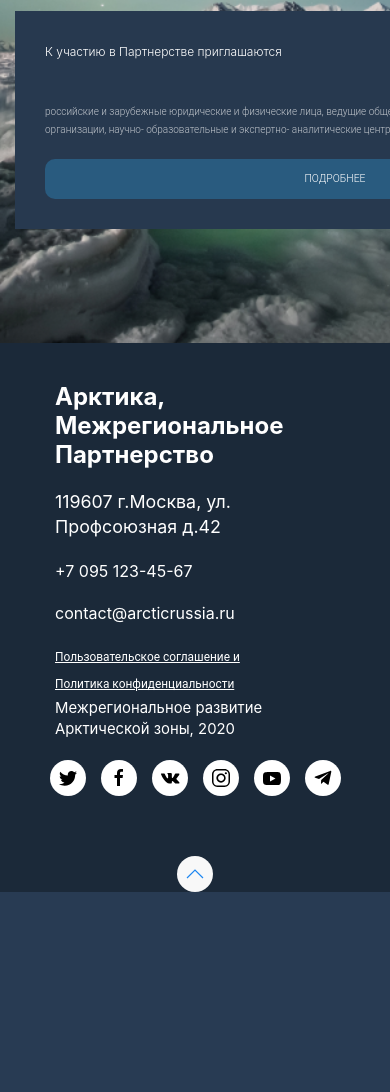
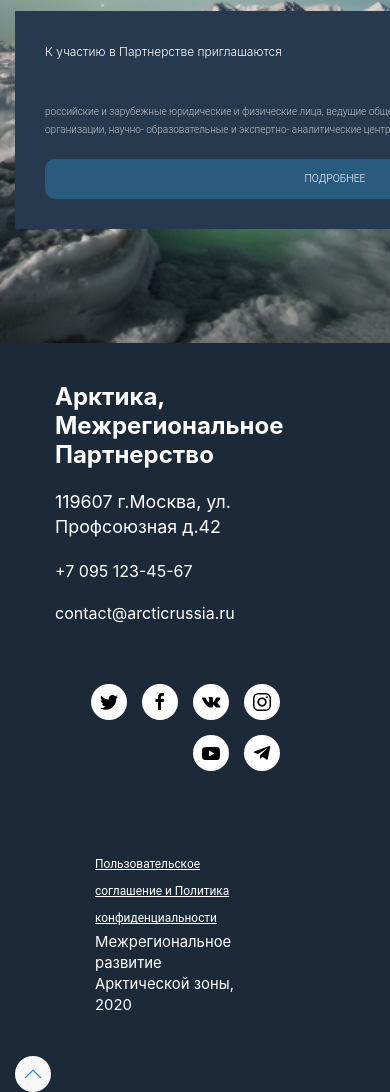
Before and after one commit to Natiqq/natiqq.github.io, a plain HTML site: page index.html in a window 390 px wide. Shown: the part 3072-4164 px from the top of the page. Before the commit the page ends 3964 px from the top, so only its background shows below. Drawn offline with Linux system fonts and the light colour scheme; grey boxes are pictures that could not be loaded.

Commit message:
14.08.2020

```diff
--- a/css/style.css
+++ b/css/style.css
@@ -238,6 +238,14 @@ h6,
     margin-top: 100px;
 }
 
+.agreement {
+    display: flex;
+    flex-direction: column;
+    justify-content: start;
+    align-items: center;
+    order: 3;
+}
+
 @media (min-width: 960px) {
     .bg-image h1,
     .bg-image p {
@@ -284,12 +292,22 @@ h6,
         width: 100%;
         display: flex;
         flex-wrap: wrap;
+        flex-direction: column;
+        order: 1;
     }
     .social {
         display: flex;
-        justify-content: center;
+        justify-content: flex-end;
         align-items: center;
         margin-bottom: 5em;
+        order: 2;
+    }
+    .agreement {
+        display: flex;
+        flex-direction: column;
+        justify-content: start;
+        align-items: center;
+        order: 3;
     }
 }
 
--- a/footer.html
+++ b/footer.html
@@ -1,17 +1,12 @@
-<footer class="uk-container ftr-color uk-width-1-1 uk-flex uk-flex-center">
-    <div class="uk-container uk-width-2-3 uk-flex uk-flex-column uk-margin-medium-top uk-margin-large-left">
+<footer class=" uk-container ftr-color uk-width-1-1 uk-flex uk-flex-center">
+    <div class="footer uk-container uk-width-2-3 uk-flex uk-flex-column uk-margin-medium-top uk-margin-large-left">
         <h1>Арктика, Межрегиональное Партнерство</h1>
         <h3>119607 г.Москва, ул. Профсоюзная д.42</h3>
         <h5>+7 095 123-45-67</h5>
         <h5>contact@arcticrussia.ru</h5>
-        <div class="agreement">
-            <a href="#">
-                Пользовательское соглашение и Политика конфиденциальности
-            </a>
-            <h4>Межрегиональное развитие Арктической зоны, 2020</h4>
-        </div>
-    </div>
-    <ul class="social as-social uk-grid-small uk-flex-middle  uk-width-1-2@l" data-uk-grid>
+
+        <div>
+            <ul class="social as-social uk-grid-small uk-flex-middle  uk-width-1-2@l uk-margin-large-top uk-margin-large-bottom" data-uk-grid>
                 <li>
                     <a class="as-icon-twitter uk-icon-button" href="#" data-uk-icon="icon: twitter" title="Twitter"></a>
                 </li>
@@ -39,7 +34,17 @@
                     </a>
                 </li>
             </ul>
+        </div>
+        <div class="agreement uk-container uk-width-2-3 uk-flex uk-flex-column uk-margin-large-top uk-margin-large-bottom">
+            <a href="#">
+                Пользовательское соглашение и Политика конфиденциальности
+            </a>
+            <h4>Межрегиональное развитие Арктической зоны, 2020</h4>
+        </div>
+
+    </div>
     <div>
         <a href="#" class="uk-icon-button uk-text-primary" uk-totop uk-scroll></a>
     </div>
+
 </footer>
```
Lines whose indentation alone changed are shown as unchanged.
